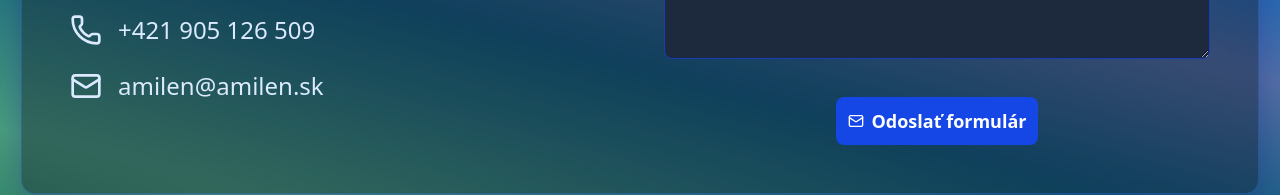
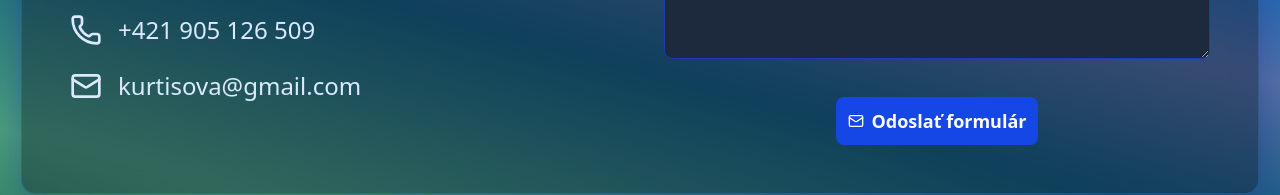
Before and after one commit to JakubBartek/zapozicanie-dodavky, a React (Vite) app in the folder bruddoweb/: page /contact in a window 1280 px wide. Shown: the part 566-761 px from the top of the page. Built offline with nearby package versions, Linux system fonts and the light colour scheme.

Commit message:
changing mail

```diff
--- a/bruddoweb/src/pages/Contact.tsx
+++ b/bruddoweb/src/pages/Contact.tsx
@@ -75,7 +75,7 @@ export default function Contact() {
                 <div className='flex items-center gap-4 text-blue-100'>
                   <Mail className='w-6 h-6 md:w-8 md:h-8' />
                   <span className='text-xl md:text-2xl font-medium'>
-                    amilen@amilen.sk
+                    kurtisova@gmail.com
                   </span>
                 </div>
               </div>
@@ -84,11 +84,7 @@ export default function Contact() {
             {/* Right Column - Form */}
             <div>
               <form className='space-y-4' onSubmit={handleSubmit}>
-                <input
-                  type='hidden'
-                  name='access_key'
-                  value='YOUR_WEB3FORMS_ACCESS_KEY'
-                />
+                <input type='hidden' name='access_key' value='119801' />
                 <input
                   type='hidden'
                   name='subject'
```
